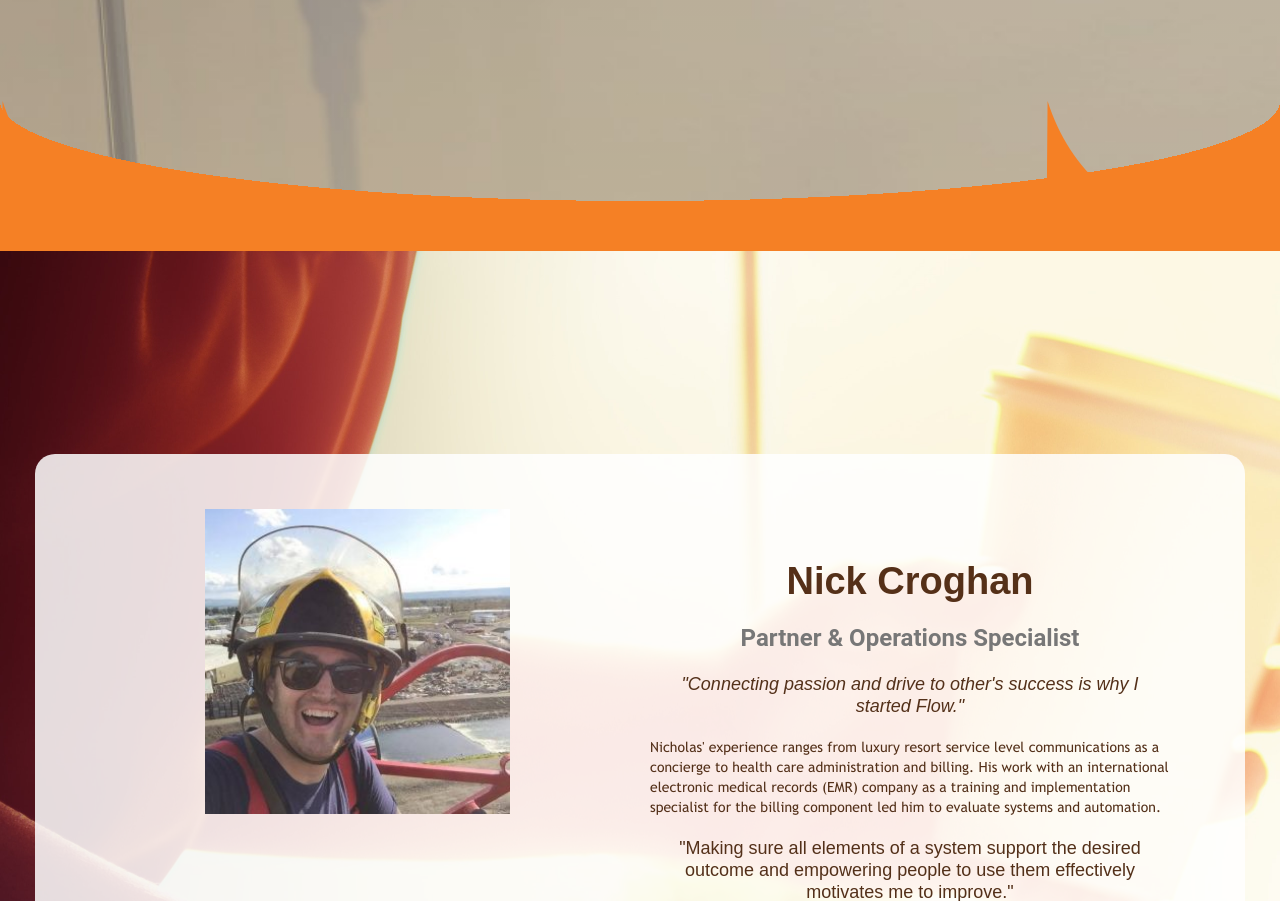
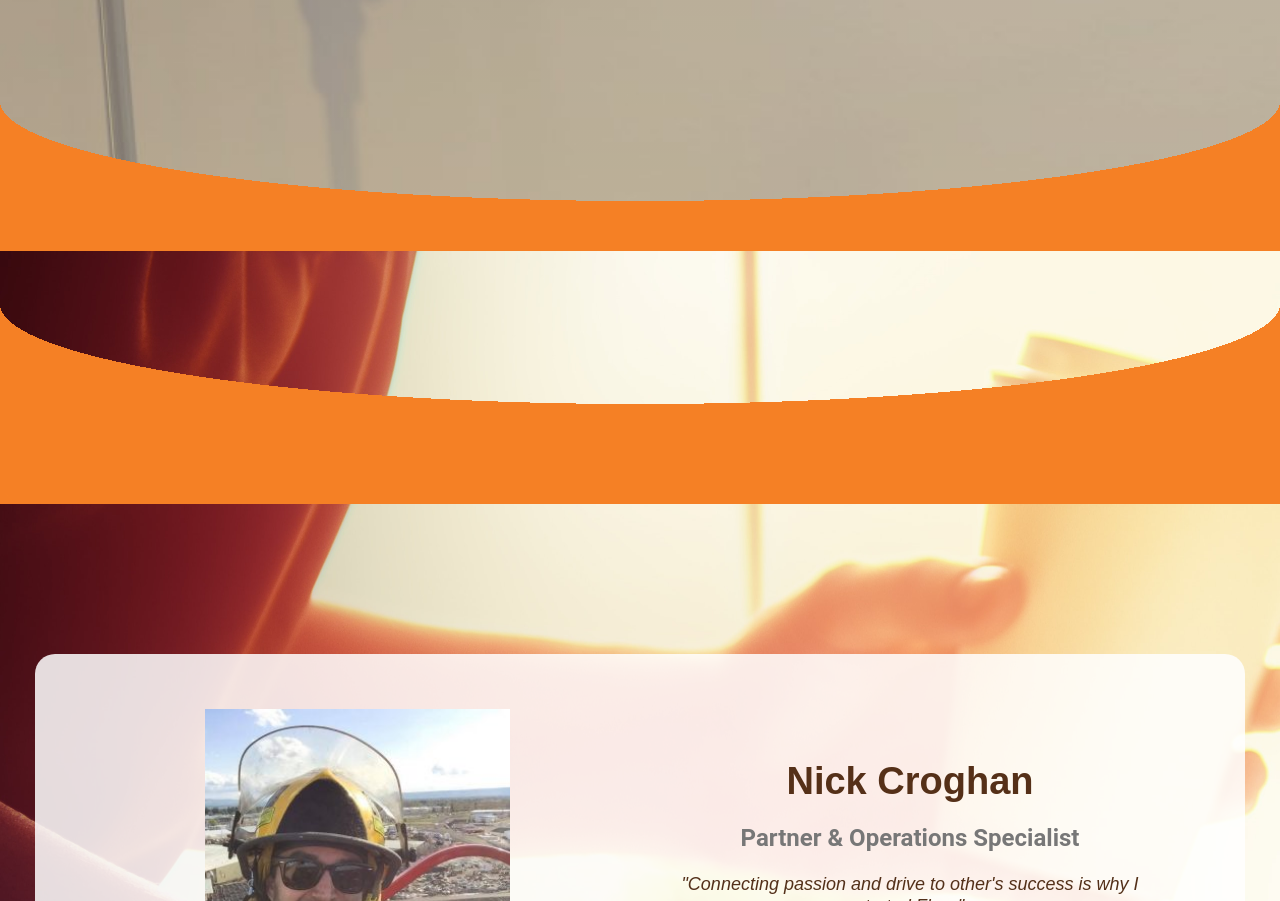
Before and after one commit to afleischer/flow-ww.github.io, a website: page index.html in a window 1280 px wide. Shown: the part 2698-3599 px from the top of the page. Drawn offline with nearby package versions, Linux system fonts and the light colour scheme; a script that the page names is missing; files whose address does not match are found by name.

Commit message:
further styling

```diff
--- a/index.html
+++ b/index.html
@@ -94,7 +94,7 @@
 
 	      </section>
 
-        <div class = "buffer-container">
+        <div class = "buffer-container-2">
   	      <div class = "second-third-buffer"> </div>
   	      <div class = 'second-third-buffer-post'></div>
         </div>
@@ -103,6 +103,10 @@
     </div>
   <!--/div-->
   <div class="div-block-11">
+            <div class = "buffer-container-3-reverse">
+          <div class = "second-third-buffer"> </div>
+          <div class = 'second-third-buffer-post'></div>
+        </div>
   	<div id= "whoweare" class= "section-third-start"> </div>
     <div class = "third-orange-buffer"> </div>
 
```
